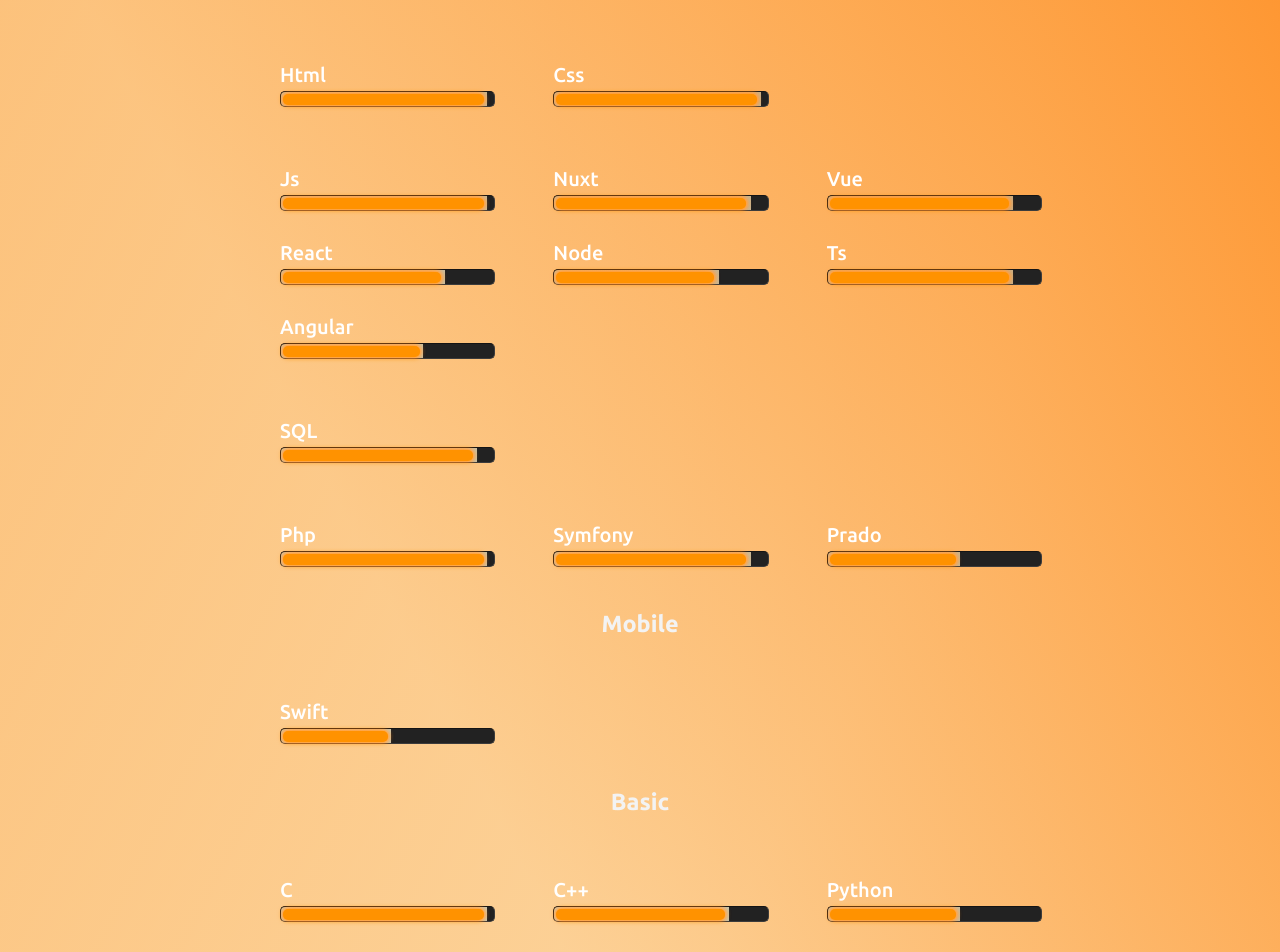
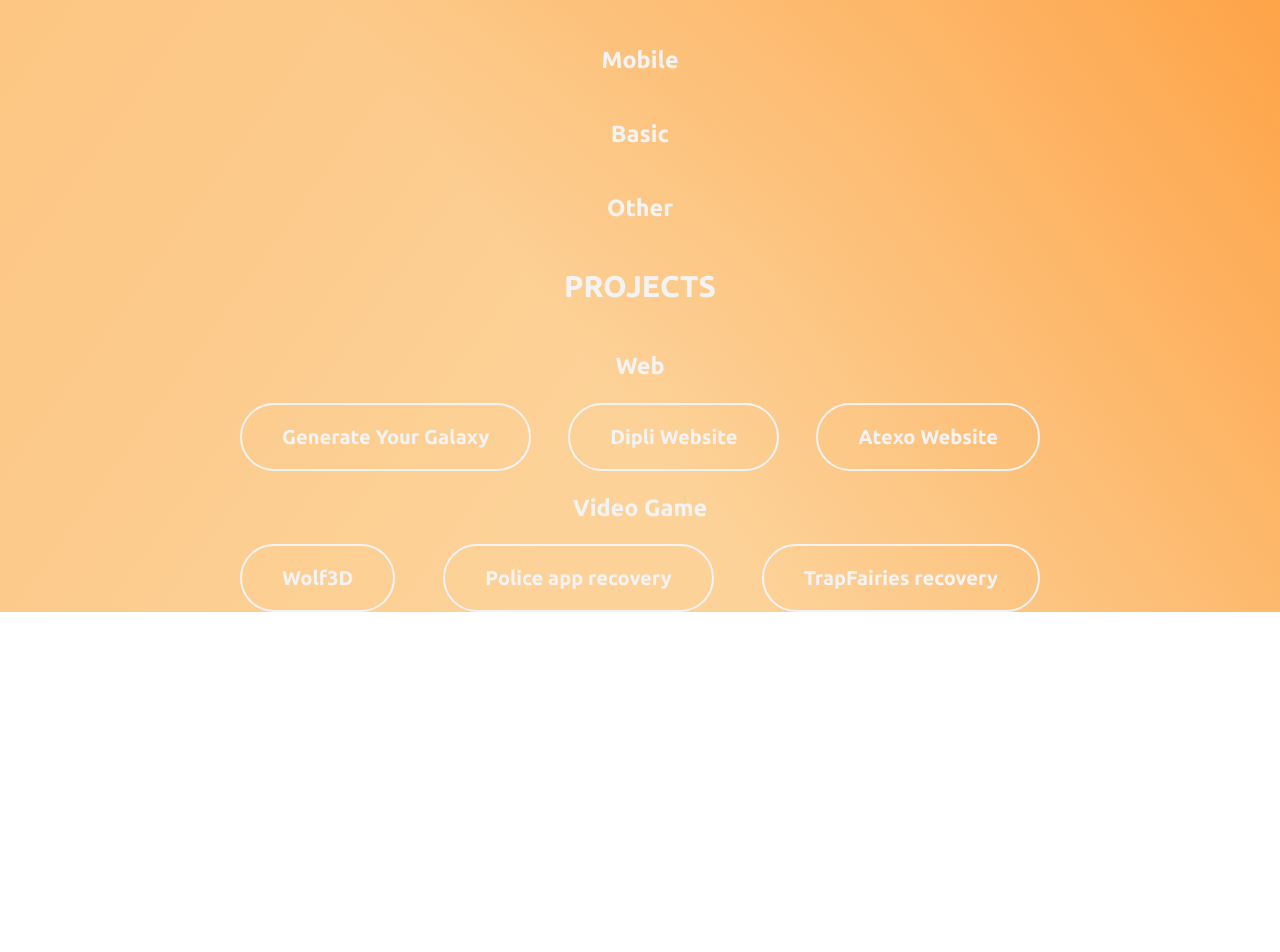
Before and after one commit to OzDuverger/simple-dev-portfolio, a Nuxt app: page / in a window 1280 px wide. Shown: the part 1180-2132 px from the top of the page. After the commit the page ends 1792 px from the top, so only its background shows below. Built offline with nearby package versions, Linux system fonts and the light colour scheme.

Commit message:
simple-dev-portfolio : favicon WIP

```diff
--- a/app.vue
+++ b/app.vue
@@ -40,12 +40,12 @@
     </section>
     <section id="languages" class="container">
       <h2>LANGUAGES</h2>
-      <h3>Web</h3>
-      <ul>
+      <h3 @click="isWebShown = !isWebShown">Web</h3>
+      <ul :class="isWebShown? 'ul-visible' : 'ul-invisible'">
         <li class="percent--95"><span>Html</span></li>
         <li class="percent--95"><span>Css</span></li>
       </ul>
-      <ul>
+      <ul :class="isWebShown? 'ul-visible' : 'ul-invisible'">
         <li class="percent--95"><span>Js</span></li>
         <li class="percent--90"><span>Nuxt</span></li>
         <li class="percent--85"><span>Vue</span></li>
@@ -54,27 +54,27 @@
         <li class="percent--85"><span>Ts</span></li>
         <li class="percent--65"><span>Angular</span></li>
       </ul>
-      <ul>
+      <ul :class="isWebShown? 'ul-visible' : 'ul-invisible'">
         <li class="percent--90"><span>SQL</span></li>
       </ul>
-      <ul>
+      <ul :class="isWebShown? 'ul-visible' : 'ul-invisible'">
         <li class="percent--95"><span>Php</span></li>
         <li class="percent--90"><span>Symfony</span></li>
         <li class="percent--60"><span>Prado</span></li>
       </ul>
-      <h3>Mobile</h3>
-      <ul>
+      <h3 @click="isMobileShown = !isMobileShown">Mobile</h3>
+      <ul :class="isMobileShown? 'ul-visible' : 'ul-invisible'">
         <li class="percent--50"><span>Swift</span></li>
       </ul>
-      <h3>Basic</h3>
-      <ul>
+      <h3 @click="isBasicShown = !isBasicShown">Basic</h3>
+      <ul :class="isBasicShown? 'ul-visible' : 'ul-invisible'">
         <li class="percent--95"><span>C</span></li>
-        <li class="percent--80"><span>C++</span></li>
+        <li class="percent--80"><span>C#</span></li>
         <li class="percent--60"><span>Python</span></li>
         <li class="percent--50"><span>Assembleur</span></li>
       </ul>
-      <h3>Other</h3>
-      <ul>
+      <h3 @click="isOtherShown = !isOtherShown">Other</h3>
+      <ul :class="isOtherShown? 'ul-visible' : 'ul-invisible'">
           <li class="percent--70"><span>Unity</span></li>
           <li class="percent--45"><span>Unreal Engine</span></li>
           <li class="percent--50"><span>Blender</span></li>
@@ -83,11 +83,28 @@
     </section>
     <section id="projects" class="container">
       <h2>PROJECTS</h2>
+      <h3>Web</h3>
+      <div class="buttons">
+        <ClickableBox title="Generate Your Galaxy" link="https://generate-your-galaxy.web.app/" />
+        <ClickableBox title="Dipli Website" link="https://www.dipli.com/fr" />
+        <ClickableBox title="Atexo Website" link="https://www.atexo.com/" />
+      </div>
+      <h3>Video Game</h3>
+      <div class="buttons">
+        <ClickableBox title="Wolf3D" link="https://github.com/OzDuverger/c_Wolf3D"/>
+        <ClickableBox title="Police app recovery" link="https://github.com/OzDuverger/Unity_App_Police" />
+        <ClickableBox title="TrapFairies recovery" link="https://github.com/OzDuverger/Unity_TrapFairies" />
+      </div>
     </section>
   </div>
 </template>
 
 <script setup>
+
+let isWebShown = ref(false)
+let isMobileShown = ref(false)
+let isBasicShown = ref(false)
+let isOtherShown = ref(false)
 
 </script>
 
@@ -97,6 +114,10 @@
 #simple-cv-dev-oz {
 
   width: 100%;
+
+  h3 {
+    z-index: 42;
+  }
 
   .buttons {
 
@@ -141,6 +162,11 @@
   }
 
   #languages {
+
+    h3 {
+      cursor: pointer;
+    }
+
     ul {
       width: 100%;
       position: relative;
@@ -157,6 +183,20 @@
           }
       }
     }
+
+    .ul-invisible {
+      max-height: 0;
+      margin: 0;
+      opacity: 0;
+      transition: all 1.25s ease-out;
+    }
+
+    .ul-visible {
+      max-height: 215px;
+      margin: auto;
+      opacity: 1;
+      transition: all 1.25s ease-out;
+    }
   }
 }
 </style>
```
Also changed, not shown: public/Oz_name.png (added), 1 other file (tests, documents, lock files or other folders).
